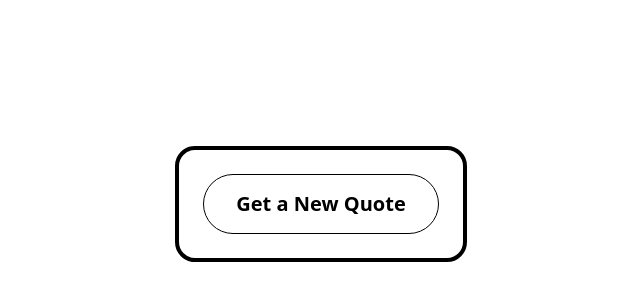
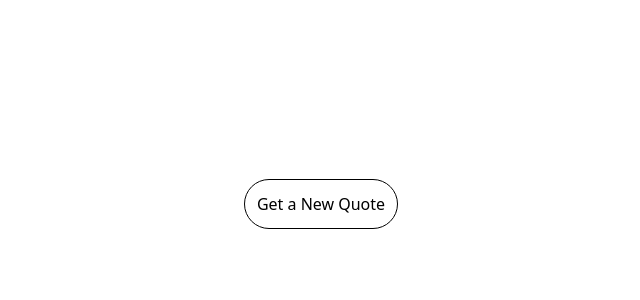
Before and after one commit to amine-omari/quote-generator, a Next.js app: page / in a window 1280 px wide. Shown: the part 196-496 px from the top of the page, without its empty margins (319-959 px from the left). Built offline with nearby package versions, Linux system fonts and the light colour scheme.

Commit message:
remove: useless styles

```diff
--- a/styles/globals.css
+++ b/styles/globals.css
@@ -10,47 +10,25 @@
 }
 
 .card {
-  border: 4px solid black;
-  border-radius: 20px;
-  padding: 24px;
   display: flex;
   flex-direction: column;
-  align-items: center;
   max-width: 550px;
+  text-align: center;
 }
 
-.Button {
-  padding: 14px 32px;
+button {
+  padding: 12px;
   border-radius: 30px;
-  font-weight: 600;
-  font-size: 20px;
   border: 1px solid black;
   transition-duration: 0.5s;
 }
 
-.Button:hover {
-  color: white;
-  background-color: black;
+button:hover {
+  scale: 1.05;
 }
 
 .Quote {
   padding: 10px 20px;
-  text-align: center;
-  background-color: white;
-  color: black;
   font-weight: 600;
-  border-radius: 14px;
-  margin: 20px 0;
-  font-size: 20px;
+  font-size: 24px;
 }
-
-.author_container {
-  font-size: 18px;
-  padding-left: 8px;
-  font-weight: 600;
-  margin-bottom: 20px;
-}
-
-.author {
-  font-size: 14px;
-}
```
